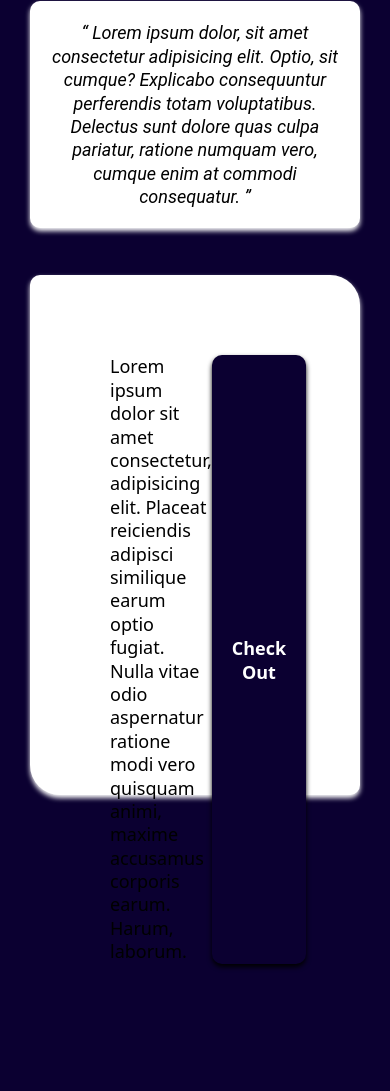
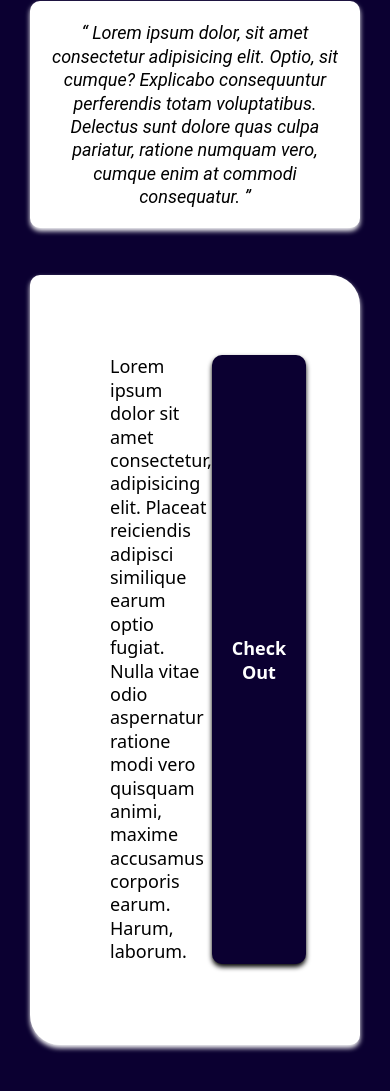
Before and after one commit to EliotUser/LandingPage, a plain HTML site: page index.html in a window 390 px wide. Shown: the part 1084-2175 px from the top of the page. Before the commit the page ends 2108 px from the top, so only its background shows below. Drawn offline with Linux system fonts and the light colour scheme.

Commit message:
Fix the responsiveness at the bottom problem

```diff
--- a/style.css
+++ b/style.css
@@ -243,6 +243,6 @@ footer .footer{
     }
     .paragraph1 .container .box{
         display:block;
-        padding-bottom: 500px;
+        padding-bottom: 750px;
     }
 }
```
